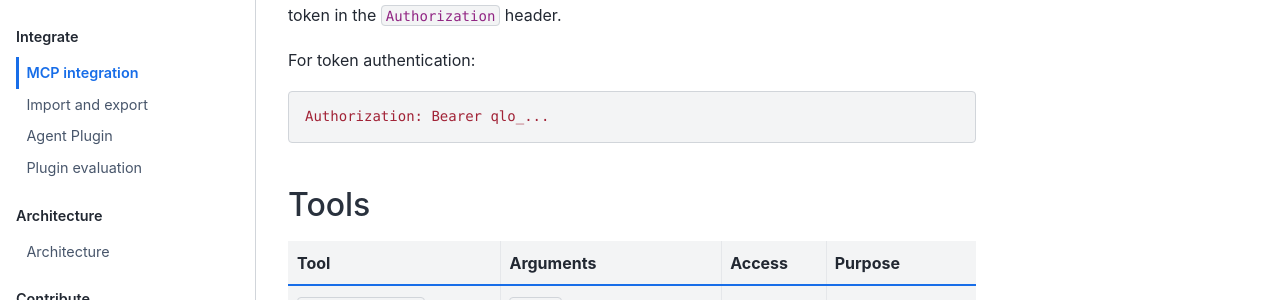
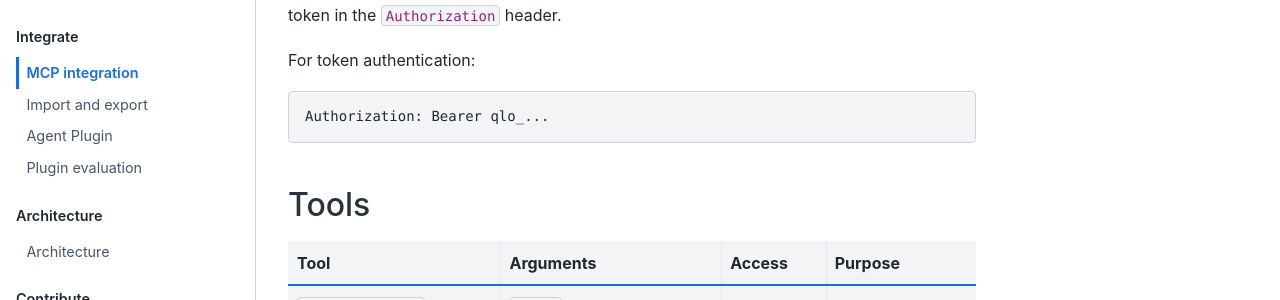
Before and after one commit to mgaitan/quilombo, a Sphinx documentation site: the page built from docs/mcp.md, in a window 1280 px wide. Shown: the part 298-598 px from the top of the page. Built offline with Sphinx 7.4.7 and the Sphinx Book theme 1.1.4, drawn with Linux system fonts in a browser that asks for light colours.

Commit message:
docs: fix mcp example highlighting
Closes #198

````diff
--- a/docs/mcp.md
+++ b/docs/mcp.md
@@ -12,7 +12,7 @@ header.
 
 For token authentication:
 
-```http
+```text
 Authorization: Bearer qlo_...
 ```
 
````
